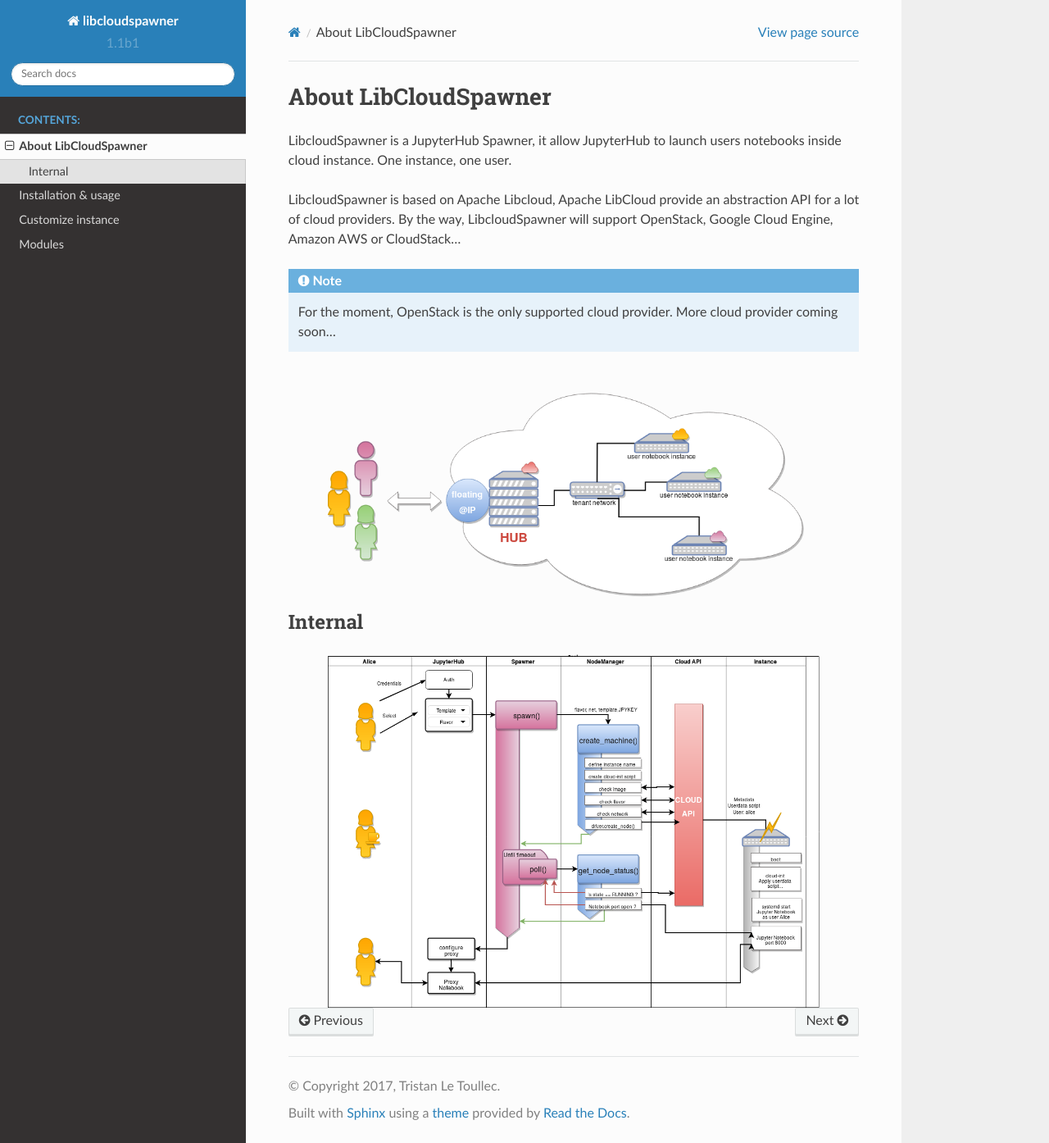
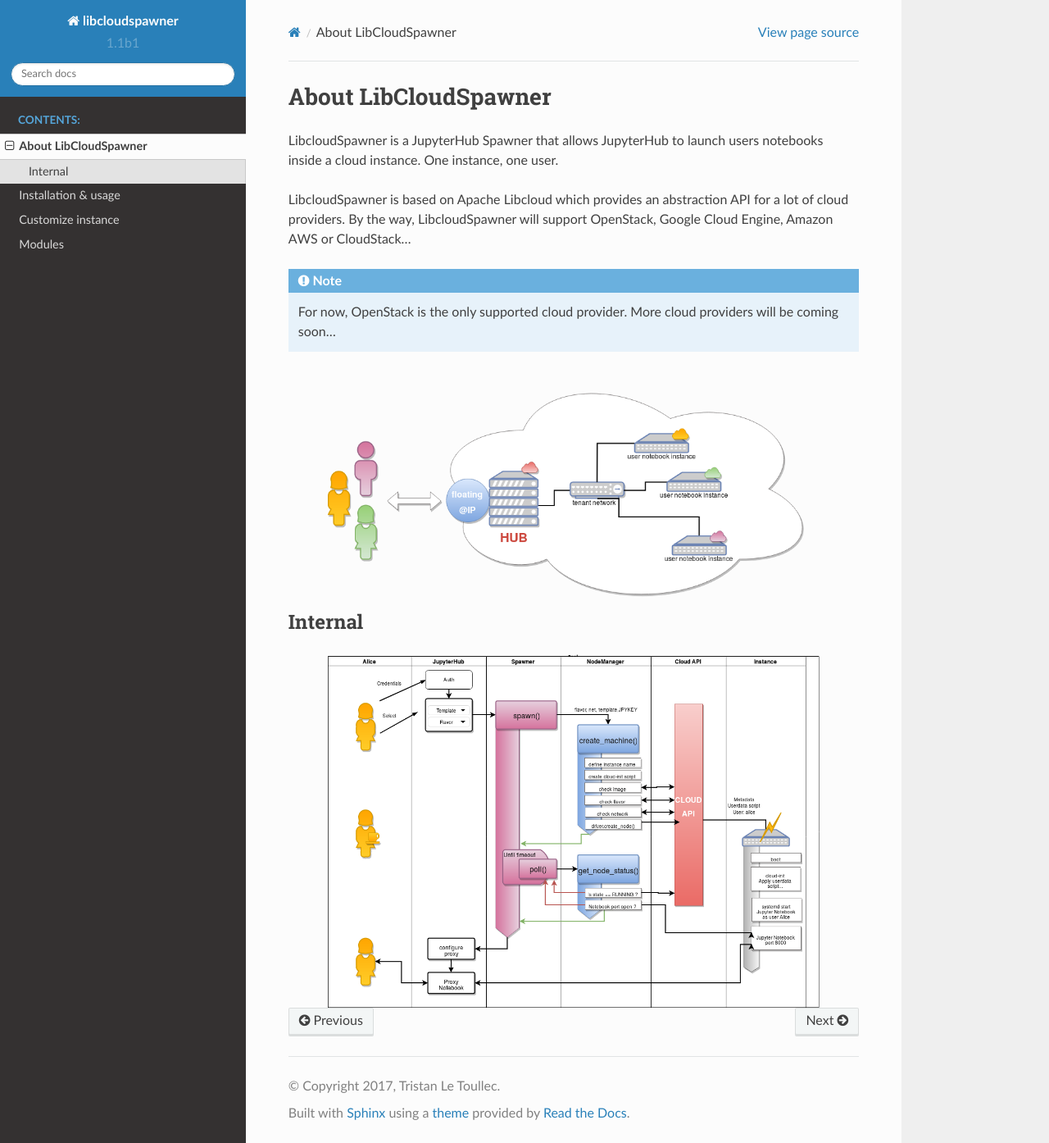
Before and after one commit to jupytercloud-project/jupyterhub-libcloudspawner, a Sphinx documentation site: the page built from doc/source/about.rst, in a window 1280 px wide and 1394 px high. Shown: the whole window at 82% size. Built offline with Sphinx 7.4.7 and the Read the Docs theme 2.0.0, drawn with Linux system fonts in a browser that asks for light colours.

Commit message:
Spell checking

```diff
--- a/doc/source/about.rst
+++ b/doc/source/about.rst
@@ -1,12 +1,12 @@
 About LibCloudSpawner
 =====================
 
-LibcloudSpawner is a JupyterHub Spawner, it allow JupyterHub to launch users notebooks inside cloud instance. One instance, one user.
+LibcloudSpawner is a JupyterHub Spawner that allows JupyterHub to launch users notebooks inside a cloud instance. One instance, one user.
 
-LibcloudSpawner is based on Apache Libcloud, Apache LibCloud provide an abstraction API for a lot of cloud providers. By the way, LibcloudSpawner will support OpenStack, Google Cloud Engine, Amazon AWS or CloudStack...
+LibcloudSpawner is based on Apache Libcloud which provides an abstraction API for a lot of cloud providers. By the way, LibcloudSpawner will support OpenStack, Google Cloud Engine, Amazon AWS or CloudStack...
 
 .. note::
-	For the moment, OpenStack is the only supported cloud provider. More cloud provider coming soon...
+	For now, OpenStack is the only supported cloud provider. More cloud providers will be coming soon...
 
 .. image:: _static/general-usage.png
    :width: 600px
```
